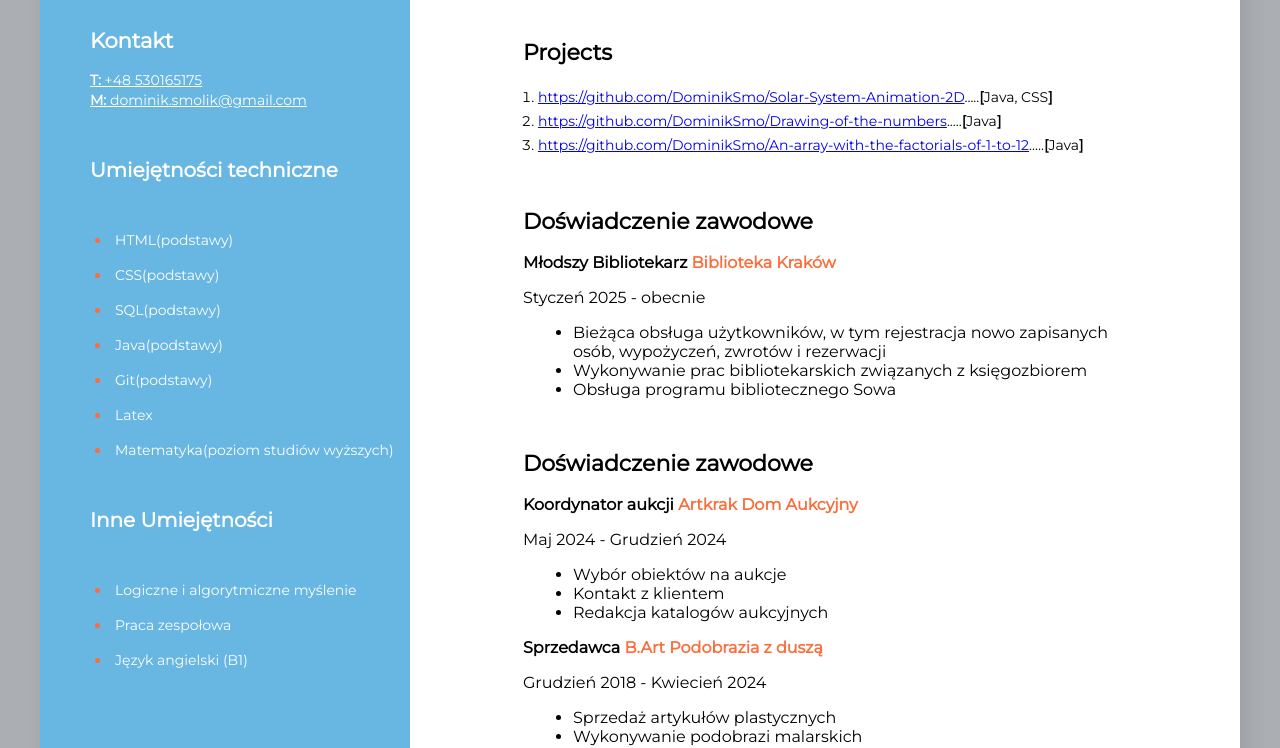
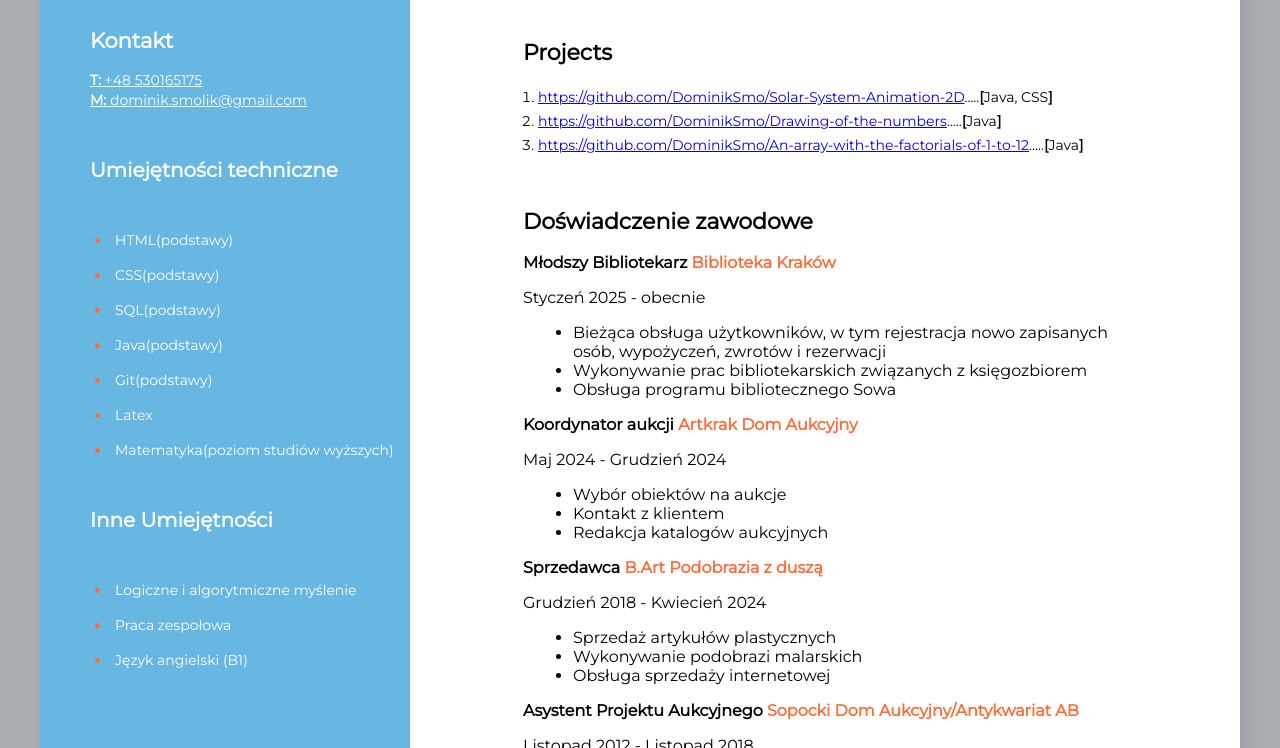
Before and after one commit to DominikSmo/Curriculum-vitae-repository, a plain HTML site: page index.html in a window 1280 px wide. Shown: the part 352-1100 px from the top of the page. Drawn offline with Linux system fonts and the light colour scheme.

Commit message:
Update index.html

```diff
--- a/index.html
+++ b/index.html
@@ -47,7 +47,6 @@ jalista<!DOCTYPE html>
 </div>
 
 <div>
-<h2 class="projects">Doświadczenie zawodowe</h2>
 <h3 class="about3">Koordynator aukcji <span class="firm">Artkrak Dom Aukcyjny</span></h3>
 <p class="about4">Maj 2024 - Grudzień 2024</p>
 <ul class="links">
```
